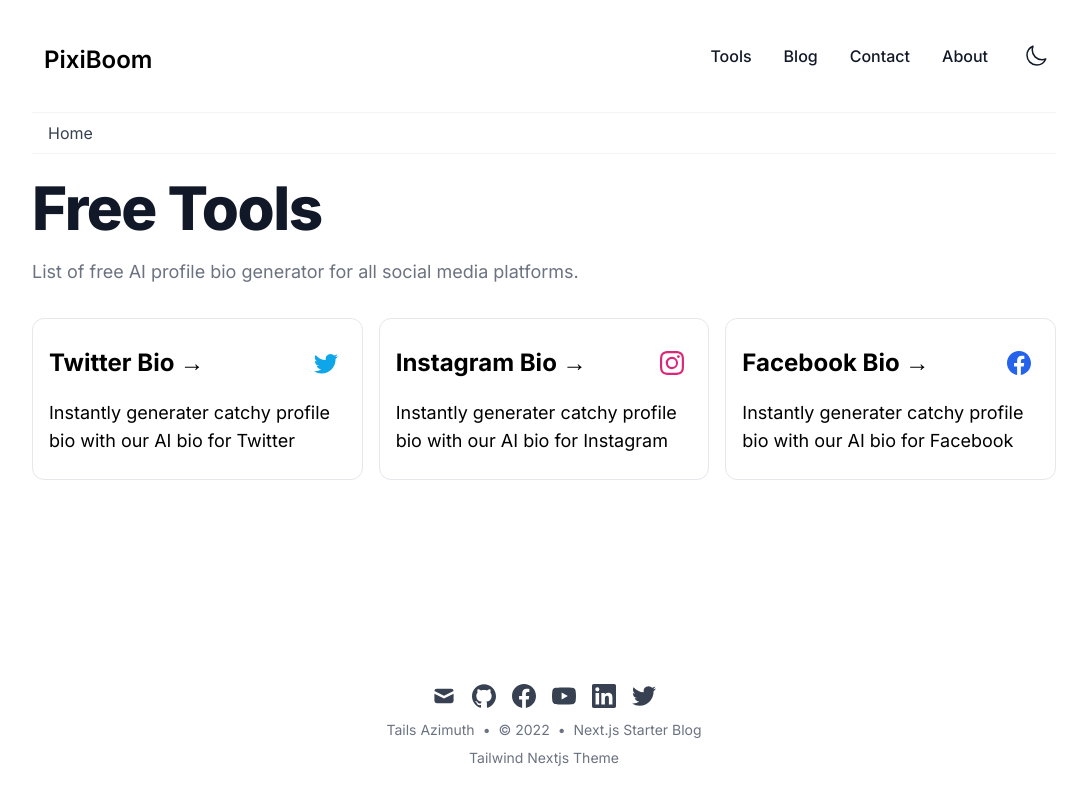
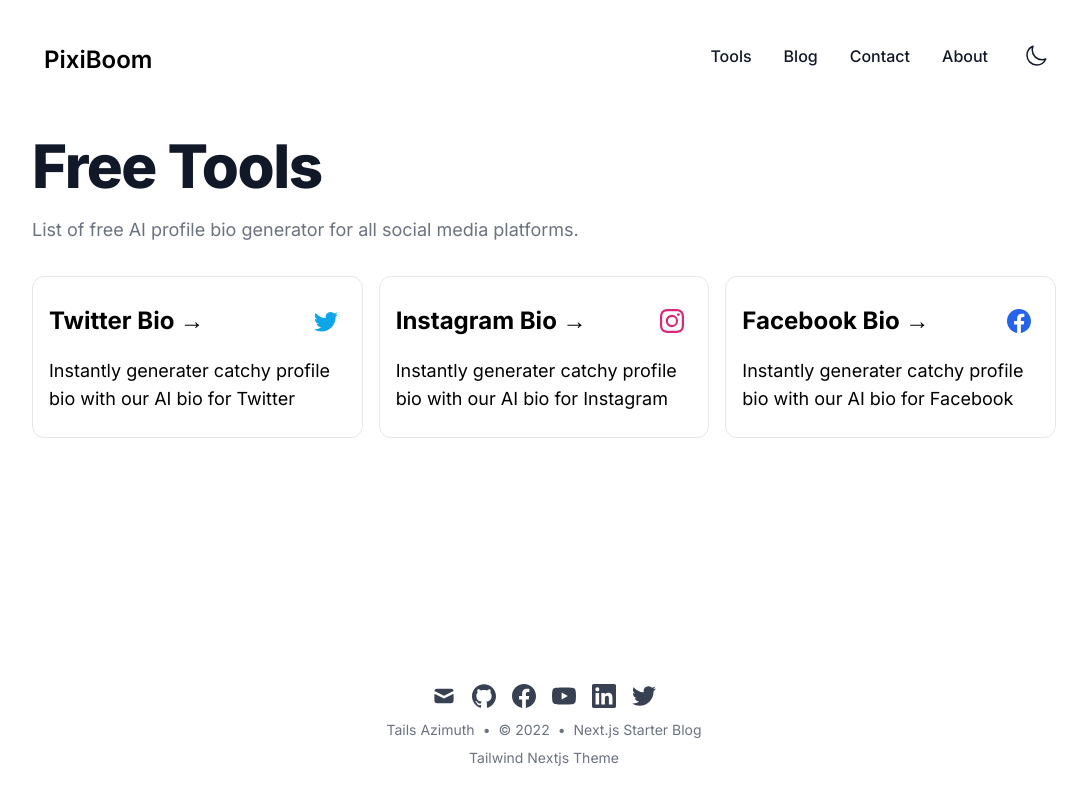
Before and after one commit to iRajatDas/next-bio, a Next.js app: page / in a window 1280 px wide. Shown: the whole page, without its empty margins (96-1183 px from the left). Built offline with nearby package versions, Linux system fonts and the light colour scheme; what prettier-plugin-tailwindcss would draw is missing.

Commit message:
breadcrumbs re-styled & removed from homepage

```diff
--- a/components/Breadcrumb.tsx
+++ b/components/Breadcrumb.tsx
@@ -17,7 +17,7 @@
     });
 
     return (
-        <nav className="py-2 px-4 border-t border-b border-gray-100 dark:border-gray-700 overflow-x-scroll md:overflow-x-hidden">
+        <nav className="overflow-x-scroll md:overflow-x-hidden scrollbar-none">
             <ol className="flex items-center space-x-4">{childrenWtihSeperator}</ol>
         </nav>
     );
--- a/pages/_app.tsx
+++ b/pages/_app.tsx
@@ -19,6 +19,7 @@
 export default function MyApp({ Component, pageProps }: AppProps) {
 
   const router = useRouter();
+  const isHomeRoute = router.asPath === "/" ? true : false;
   const [breadcrumbs, setBreadcrumbs] = useState<TBreadcrumb>();
 
   useEffect(() => {
@@ -32,18 +33,21 @@
       const href = "/" + pathArray.slice(0, index + 1).join("/");
       return {
         href,
-        label: (path.charAt(0).toUpperCase() + path.slice(1)).replaceAll('-',' '),
+        label: (path.charAt(0).toUpperCase() + path.slice(1)).replaceAll('-', ' '),
       };
     });
     setBreadcrumbs(breadcrumbs);
 
   }, [router.asPath]);
 
+  console.log(isHomeRoute);
+
+
   return (
     <ThemeProvider enableSystem={true} attribute="class">
       <Layout className={`${inter.variable} font-sans`}>
         <>
-          <Breadcrumb>
+          {!isHomeRoute && <Breadcrumb>
             <BreadcrumbItem href="/">Home</BreadcrumbItem>
             {breadcrumbs &&
               breadcrumbs.map((breadcrumb) => (
@@ -51,7 +55,7 @@
                   {breadcrumb.label}
                 </BreadcrumbItem>
               ))}
-          </Breadcrumb>
+          </Breadcrumb>}
         </>
         <Component {...pageProps} />
         <DefaultSeo {...SEO} />
```
